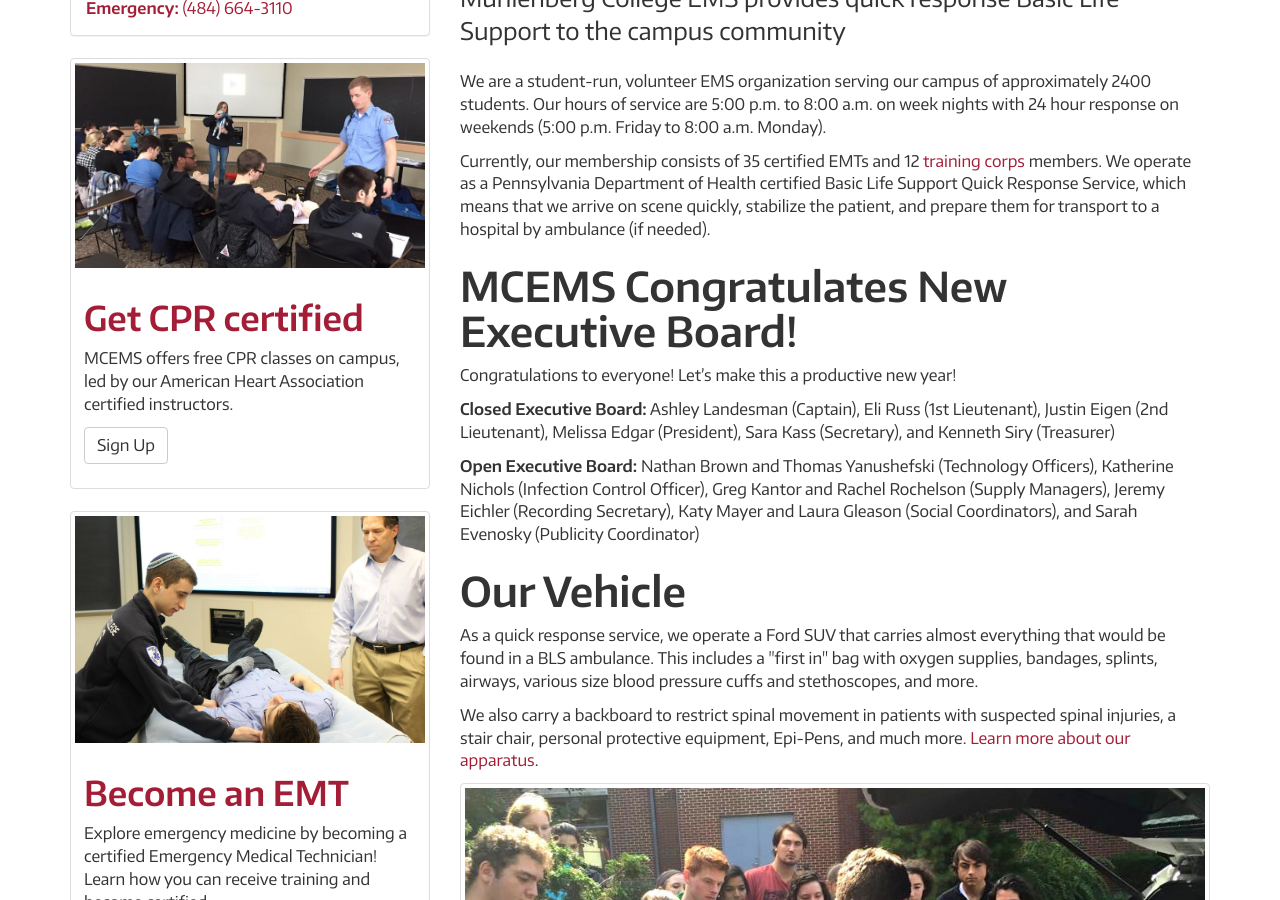
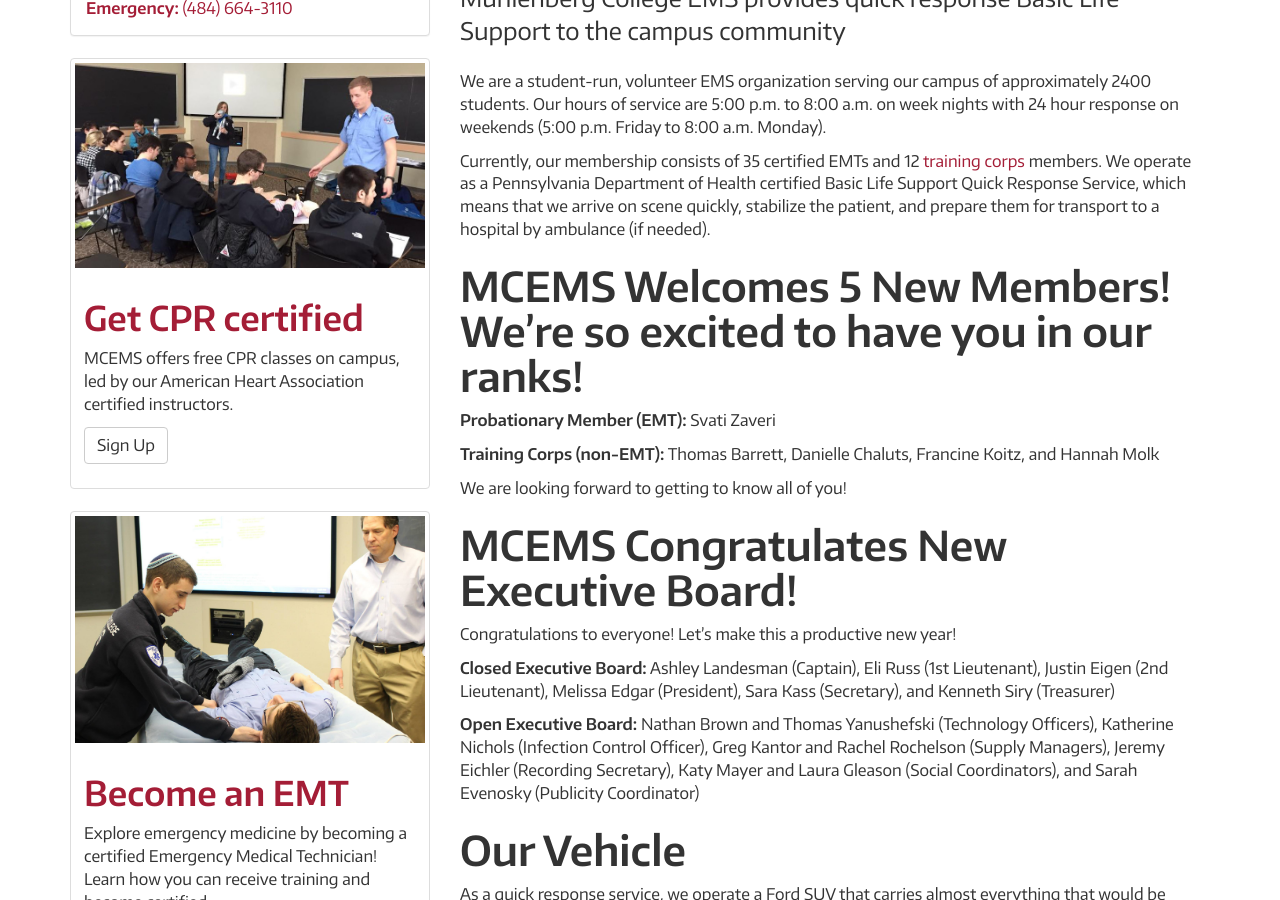
Before and after one commit to MCEMS/www, a Jekyll site: the page built from index.html, in a window 1280 px wide and 900 px high, scrolled down 343 px. Built offline with Jekyll 4.4.1, drawn with Linux system fonts in a browser that asks for light colours; nearby versions of some CDN libraries.

Commit message:
Updated message w/new members

```diff
--- a/_includes/news.markdown
+++ b/_includes/news.markdown
@@ -1,3 +1,11 @@
+MCEMS Welcomes 5 New Members! We're so excited to have you in our ranks!
+========================================================================
+**Probationary Member (EMT):** Svati Zaveri
+
+**Training Corps (non-EMT):** Thomas Barrett, Danielle Chaluts, Francine Koitz, and Hannah Molk
+
+We are looking forward to getting to know all of you!
+
 MCEMS Congratulates New Executive Board!
 ========================================
 
```
